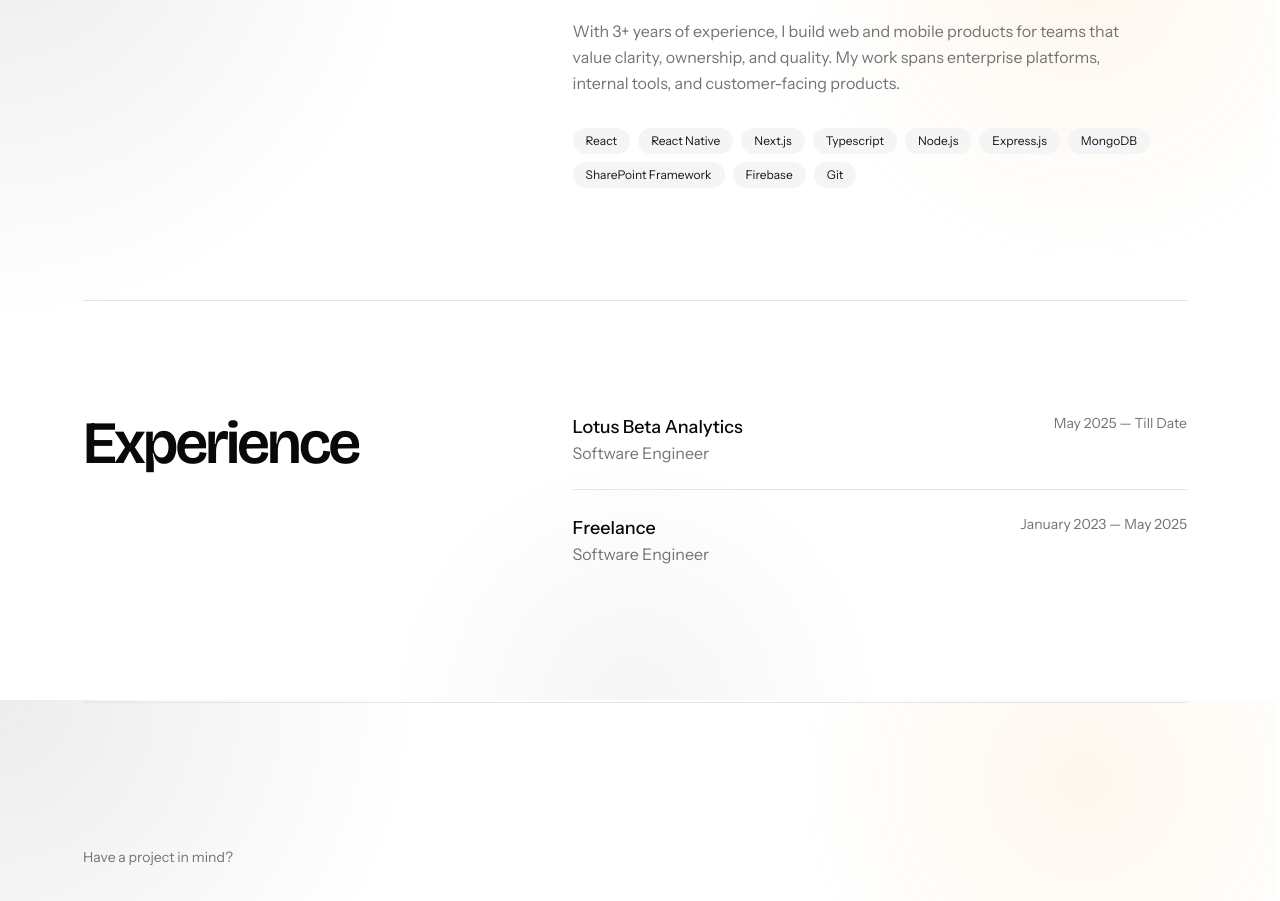
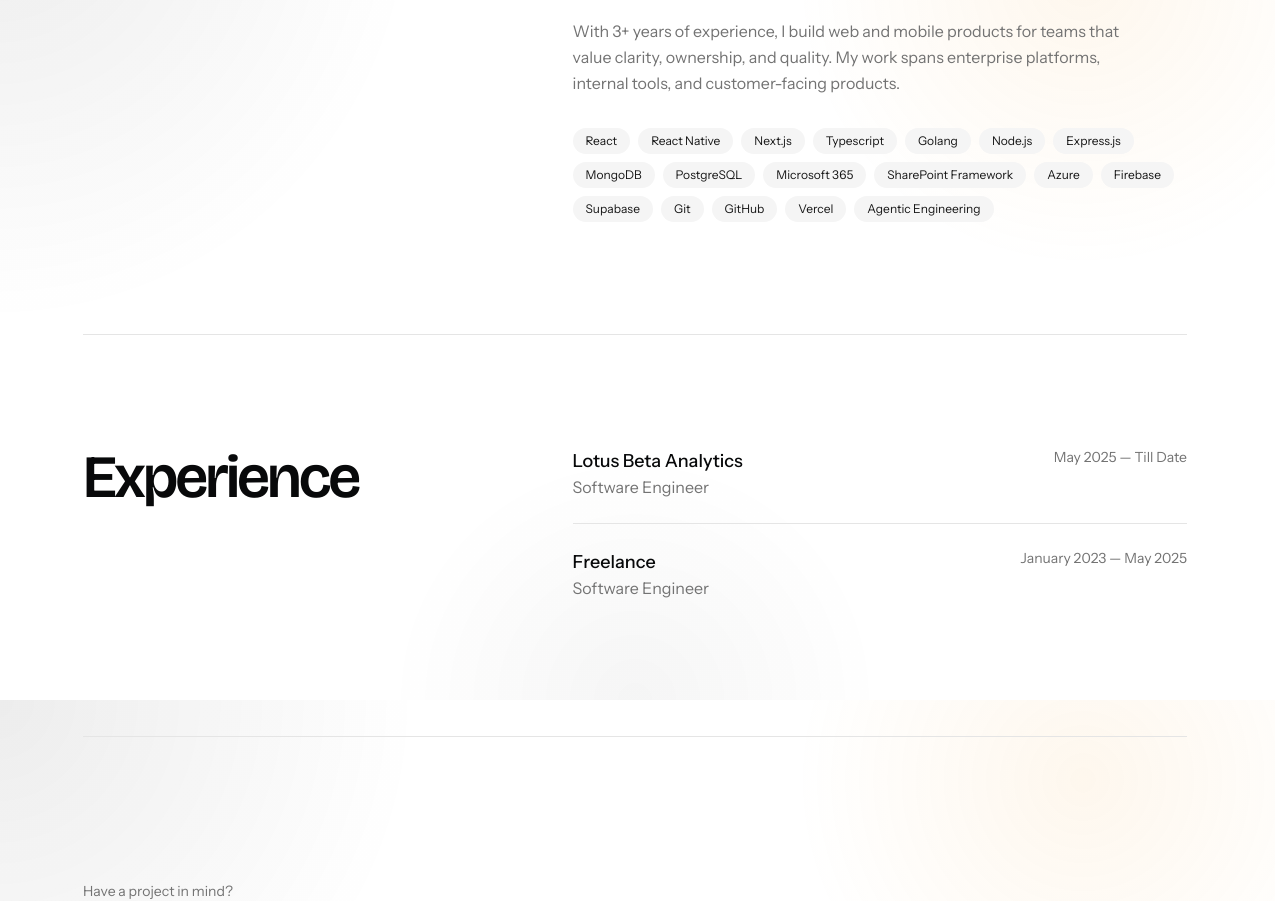
Before and after one commit to v-techhub/portfolio-v2, a Next.js app: page / in a window 1280 px wide. Shown: the part 4900-5801 px from the top of the page. Built offline with nearby package versions, Linux system fonts and the light colour scheme.

Commit message:
update skills

```diff
--- a/src/app/page.tsx
+++ b/src/app/page.tsx
@@ -57,8 +57,8 @@ export default function Page() {
             </h1>
             <div className="mt-10">
               <p className="max-w-md text-lg leading-relaxed text-muted-foreground sm:text-xl">
-              I&apos;m {DATA.name.split(" ")[0]}, a full-stack engineer turning
-              complex business problems into fast, thoughtful digital
+                I&apos;m {DATA.name.split(" ")[0]}, a full-stack engineer
+                turning complex business problems into fast, thoughtful digital
                 experiences.
               </p>
               <div className="mt-8 flex flex-wrap gap-3">
@@ -73,14 +73,17 @@ export default function Page() {
                   variant="outline"
                   className="rounded-full px-5"
                 >
-                <Link href="/resume_2026.pdf" target="_blank" rel="noreferrer">
+                  <Link
+                    href="/resume_2026.pdf"
+                    target="_blank"
+                    rel="noreferrer"
+                  >
                     Résumé <Download className="ml-2 size-4" />
                   </Link>
                 </Button>
               </div>
             </div>
           </div>
-
         </div>
 
         <div className="relative z-10 -mt-8 ml-auto h-[52svh] w-[96vw] shrink-0 md:h-[60svh] md:w-[76vw] lg:absolute lg:-bottom-[5%] lg:-right-[6vw] lg:mt-0 lg:h-[101%] lg:w-[clamp(560px,50vw,880px)]">
@@ -174,7 +177,7 @@ export default function Page() {
               products.
             </p>
             <div className="flex flex-wrap gap-2">
-              {DATA.skills.slice(0, 10).map((skill) => (
+              {DATA.skills.map((skill) => (
                 <Badge
                   key={skill}
                   variant="secondary"
--- a/src/data/resume.tsx
+++ b/src/data/resume.tsx
@@ -30,16 +30,20 @@ I thrive in fast-paced environments, speak fluent **TypeScript, React, Node.js,
     "React Native",
     "Next.js",
     "Typescript",
+    "Golang",
     "Node.js",
     "Express.js",
     "MongoDB",
+    "PostgreSQL",
+    "Microsoft 365",
     "SharePoint Framework",
+    "Azure",
     "Firebase",
+    "Supabase",
     "Git",
-    "Azure",
-    "Google Cloud",
-    "Go",
-    "Postgres",
+    "GitHub",
+    "Vercel",
+    "Agentic Engineering",
   ],
   navbar: [
     { href: "/", icon: HomeIcon, label: "Home" },
```
Lines whose indentation alone changed are shown as unchanged.
